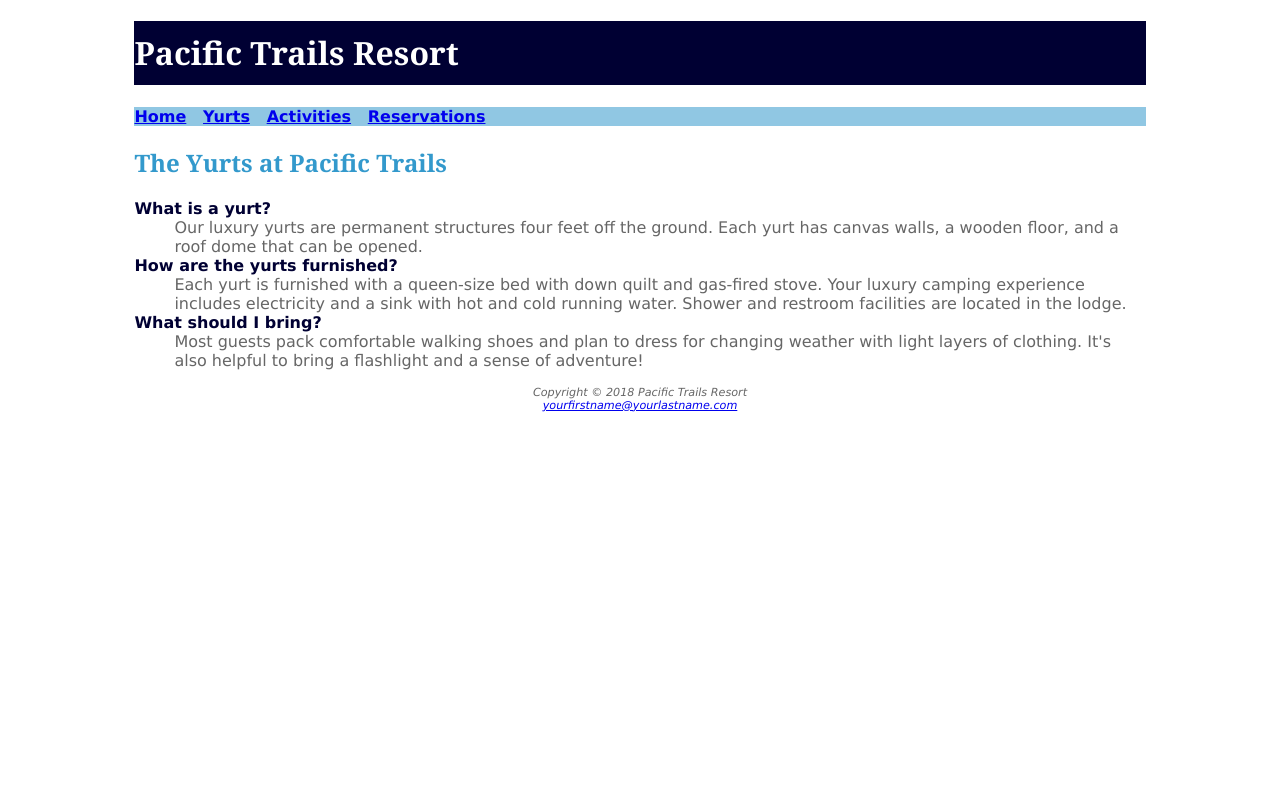
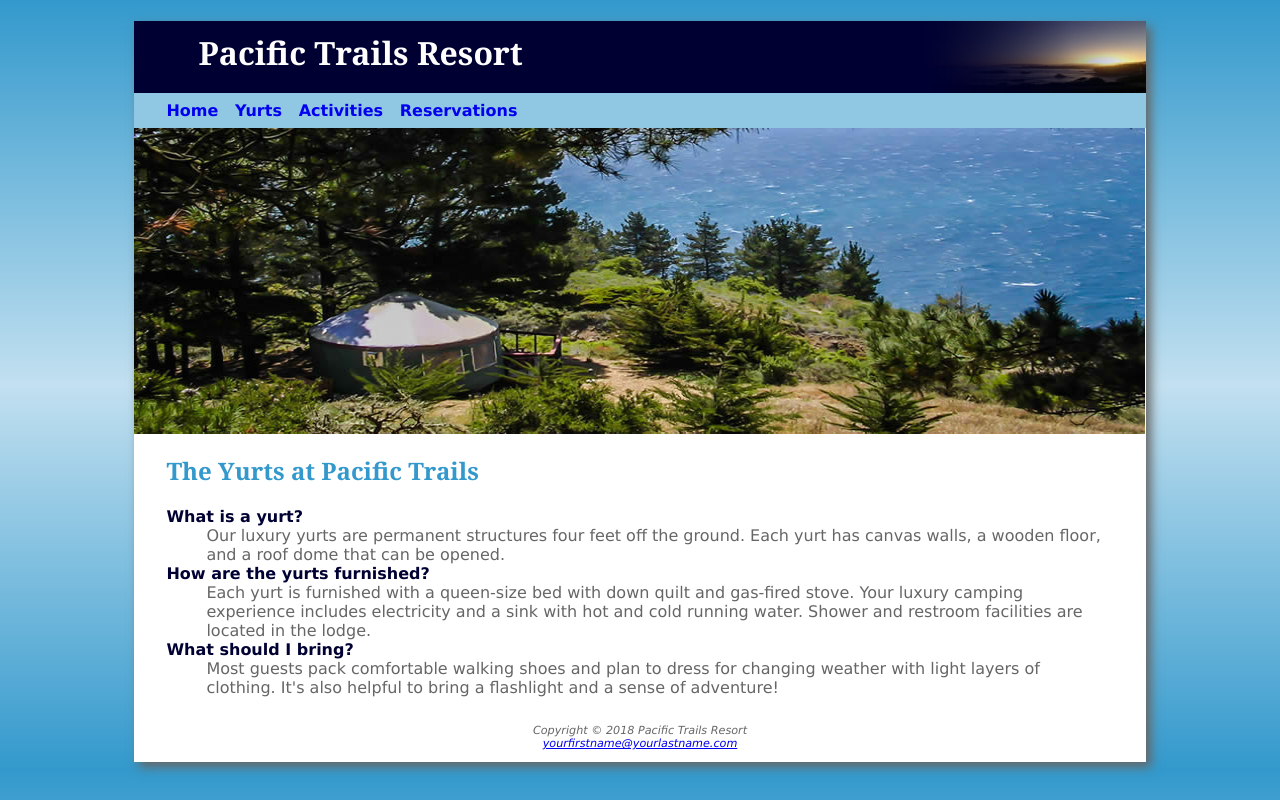
Before and after one commit to 44144-Sp22/ch4casestudy-grahowe, a plain HTML site: page yurts.html in a window 1280 px wide. Drawn offline with Linux system fonts and the light colour scheme.

Commit message:
Finished Ch4 Case Study

```diff
--- a/pacific.css
+++ b/pacific.css
@@ -1,29 +1,93 @@
-body { background-color: #FFFFFF;
+body {
+  background-color: #3399CC;
+  background-image: linear-gradient(to bottom, #3399CC, #C2E0F0, #3399CC);
   color: #666666;
   font-family: Verdana, Arial, sans-serif;
 }
-header { background-color: #000033;
+
+header {
+  background-color: #000033;
   color: #FFFFFF;
   font-family: Georgia, serif;
 }
-h1 { line-height: 200%; }
-nav { font-weight: bold;
+
+h1 {
+  background-image: url(sunset.jpg);
+  background-position: right;
+  background-repeat: no-repeat;
+  padding-left: 2em;
+  height: 72px;
+  line-height: 200%;
+  margin-bottom: 0;
+}
+
+nav {
+  padding-top: .5em;
+  padding-right: .5em;
+  padding-bottom: .5em;
+  padding-left: 2em;
+  font-weight: bold;
   background-color: #90C7E3;
 }
-h2 { color: #3399CC;
+
+nav a{
+  text-decoration: none;
+}
+
+h2 {
+  color: #3399CC;
   font-family: Georgia, serif;
 }
-dt { color: #000033;
+
+h3{
+  color: #000033;
+}
+
+main{
+  padding-left: 2em;
+  padding-right: 2em;
+}
+
+dt {
+  color: #000033;
   font-weight: bold;
 }
-.resort { color: #000033;
+
+.resort {
+  color: #000033;
   font-size: 1.2em;
 }
-footer { font-size: .70em;
+
+footer {
+  font-size: .70em;
   font-style: italic;
   text-align: center;
+  padding: 1em;
 }
-#wrapper { width: 80%;
+#homehero {
+  background-image: url(coast.jpg);
+  height: 349px;
+  background-size: 100% 100%;
+  background-repeat: no-repeat;
+}
+#yurthero {
+  background-image: url(yurt.jpg);
+  height: 306px;
+  background-size: 100% 100%;
+  background-repeat: no-repeat;
+}
+#trailhero {
+  background-image: url(trail.jpg);
+  height: 329px;
+  background-size: 100% 100%;
+  background-repeat: no-repeat;
+}
+#wrapper {
+  background-color: #FFFFFF;
+  min-width: 700px;
+  max-width: 1024px;
+  box-shadow: 5px 5px 10px;
+  width: 80%;
   margin-left: auto;
   margin-right: auto;
 }
--- a/yurts.html
+++ b/yurts.html
@@ -1,10 +1,12 @@
 <!DOCTYPE html>
 <html lang="en">
+
 <head>
   <title>Pacific Trails Resort :: Yurts</title>
   <meta charset="utf-8">
   <link rel="stylesheet" href="pacific.css">
 </head>
+
 <body>
   <div id="wrapper">
     <header>
@@ -16,6 +18,8 @@
       <a href="activities.html">Activities</a> &nbsp;
       <a href="reservations.html">Reservations</a>
     </nav>
+    <div id = "yurthero">
+    </div>
     <main>
       <h2>The Yurts at Pacific Trails</h2>
       <dl>
@@ -36,4 +40,5 @@ Copyright &copy; 2018 Pacific Trails Resort<br>
     </footer>
   </div>
 </body>
+
 </html>
```
Also changed, not shown: activities.html (added, +41 -0 lines), index.html (+5 -0 lines). Lines whose indentation alone changed are shown as unchanged.
